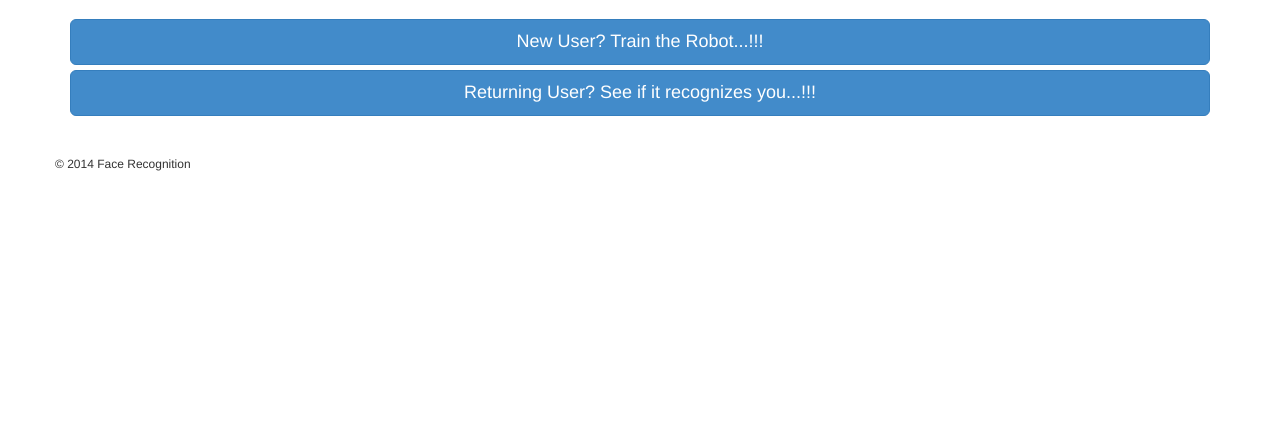
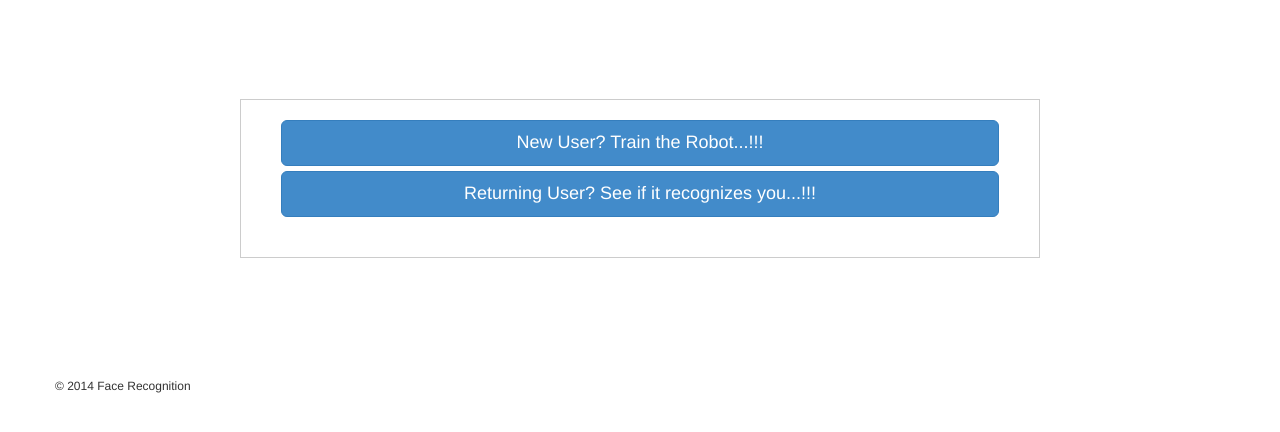
Before and after one commit to nisithsingh/face-recognition, a Django app: page / in a window 1280 px wide. Shown: the part 41-473 px from the top of the page. Run offline with Django 3.2, Linux system fonts and the light colour scheme; some libraries are stand-ins or nearby versions.

Commit message:
UI Changes

```diff
--- a/facerecog/templates/base.html
+++ b/facerecog/templates/base.html
@@ -32,16 +32,13 @@
 
     </nav>
     <br><br><br>
-    <div class="container">
-        <div class="content">
 
             <!-- ADDING PYTHON OUTPUT HERE -->
 
             {% block content %}
             {% endblock %}
-        </div>
 
-    </div>
+
 
     <script src="/static/js/jquery.js"></script>
     <script src="/static/js/bootstrap.js"></script>
@@ -68,3 +65,17 @@
     </div>
   </footer>
 </html>
+
+<style type="text/css">
+
+.button-container{
+    position: relative;
+    width: 800px;
+    margin: 80px auto;
+    padding: 20px 40px 40px;
+    text-align: center;
+    background: #fff;
+    border: 1px solid #ccc;
+}
+
+ </style>
--- a/facerecog/templates/webcamrecog/home.html
+++ b/facerecog/templates/webcamrecog/home.html
@@ -2,7 +2,24 @@
 
 {% block content %}
 
-<a href="/train/" class="btn btn-block btn-lg btn-primary">New User?     Train the Robot...!!!</a>
-<a href="#" class="btn btn-block btn-lg btn-primary">Returning User?     See if it recognizes you...!!!</a>
+
+<div class="button-container">
+	<a href="/train/" class="btn btn-block btn-lg btn-primary">New User?     Train the Robot...!!!</a>
+	<a href="#" class="btn btn-block btn-lg btn-primary">Returning User?     See if it recognizes you...!!!</a>
+</div>
 
 {% endblock %}
+
+<style type="text/css">
+
+.button-container{
+    position: relative;
+    width: 300px;
+    margin: 80px auto;
+    padding: 20px 40px 40px;
+    text-align: center;
+    background: #fff;
+    border: 1px solid #ccc;
+}
+
+ </style>
```
Also changed, not shown: facerecog/templates/webcamrecog/train.html (+24 -14 lines).
